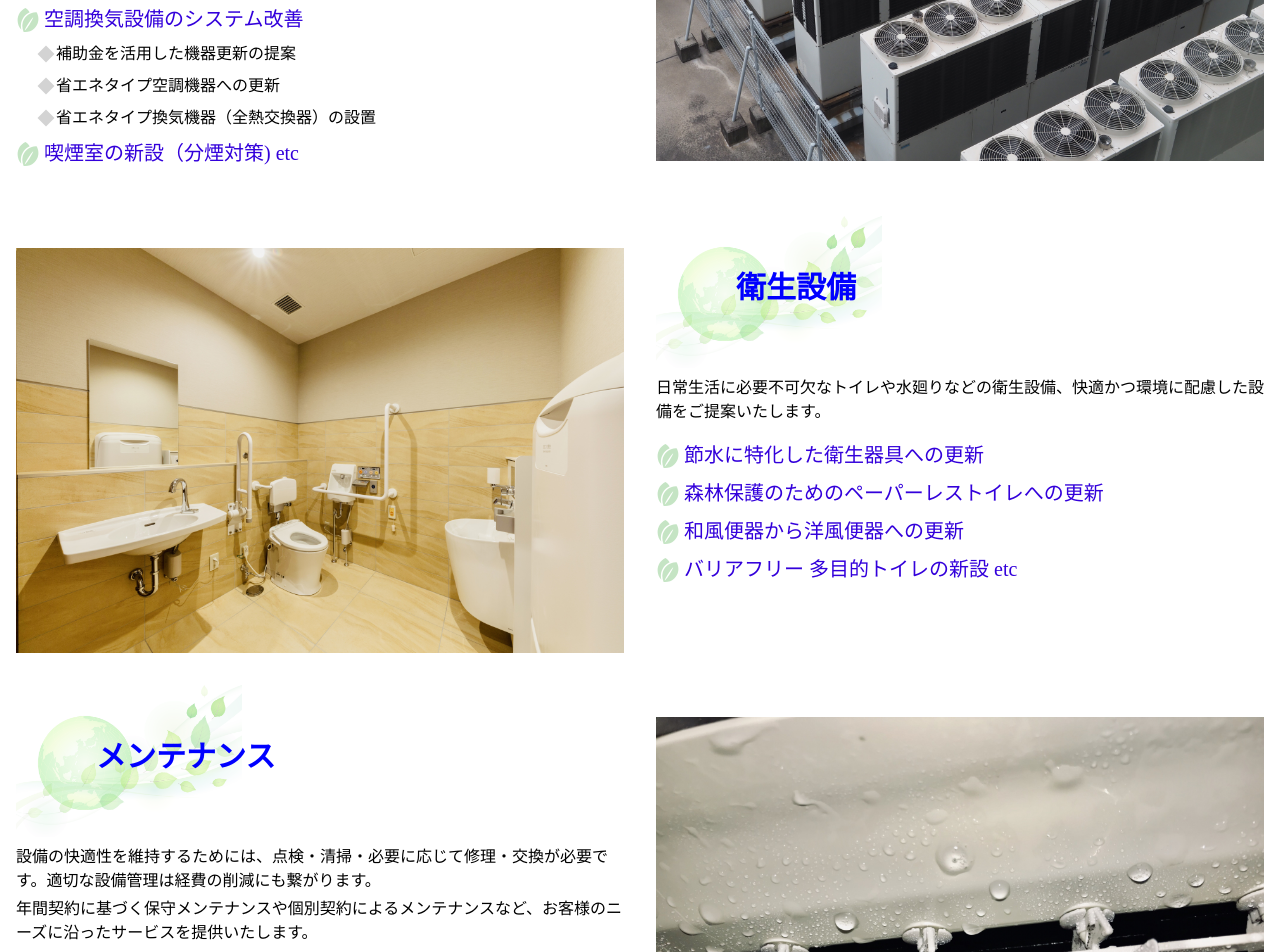
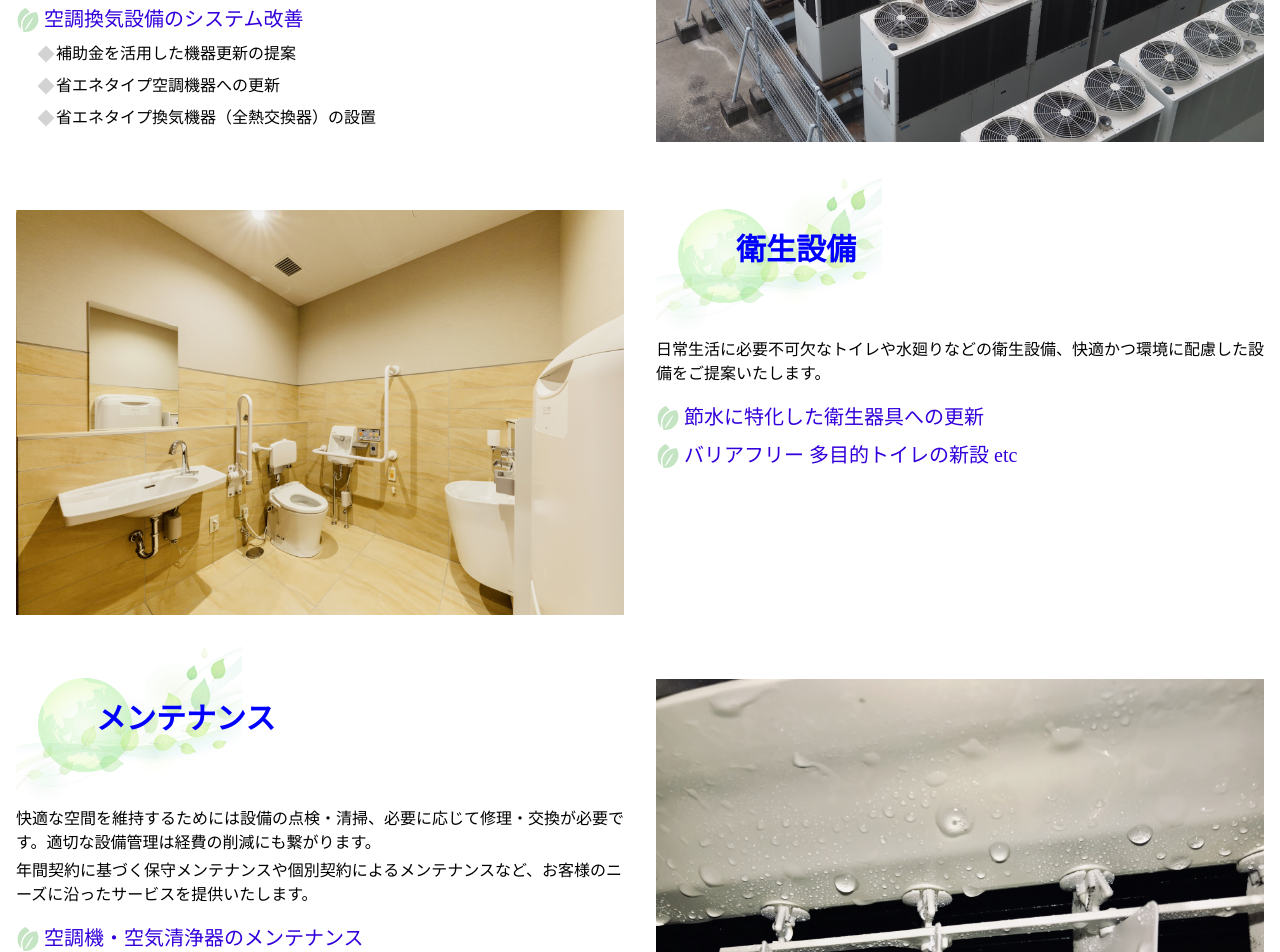
Before and after one commit to manzoku-bukuro/yamaku, a React (Create React App) app: page / in a window 1280 px wide. Shown: the part 880-1832 px from the top of the page. Built offline with nearby package versions, Linux system fonts and the light colour scheme.

Commit message:
不要な文言削除

```diff
--- a/src/components/Main/Section/Business.tsx
+++ b/src/components/Main/Section/Business.tsx
@@ -27,7 +27,6 @@ const Section= () => {
                 <li>省エネタイプ空調機器への更新</li>
                 <li>省エネタイプ換気機器（全熱交換器）の設置</li>
               </ul>
-              <div className="content-sub-title">喫煙室の新設（分煙対策) etc</div>
             </div>
           </div>
           <img className="md:w-1/2 w-full px-4 object-contain" src={AirConditioning} alt="空調換気設備" />
@@ -43,8 +42,6 @@ const Section= () => {
             </div>
             <div className="mb-4">
               <div className="content-sub-title">節水に特化した衛生器具への更新</div>
-              <div className="content-sub-title">森林保護のためのペーパーレストイレへの更新</div>
-              <div className="content-sub-title">和風便器から洋風便器への更新</div>
               <div className="content-sub-title">バリアフリー 多目的トイレの新設 etc</div>
             </div>
           </div>
@@ -57,7 +54,7 @@ const Section= () => {
               <h3 className="text-3xl text-primary">メンテナンス</h3>
             </div>
             <div className="mb-4">
-              <p className="mb-1">設備の快適性を維持するためには、点検・清掃・必要に応じて修理・交換が必要です。適切な設備管理は経費の削減にも繋がります。</p>
+              <p className="mb-1">快適な空間を維持するためには設備の点検・清掃、必要に応じて修理・交換が必要です。適切な設備管理は経費の削減にも繋がります。</p>
               <p className="mb-1">年間契約に基づく保守メンテナンスや個別契約によるメンテナンスなど、お客様のニーズに沿ったサービスを提供いたします。</p>
             </div>
             <div className="mb-4">
```
